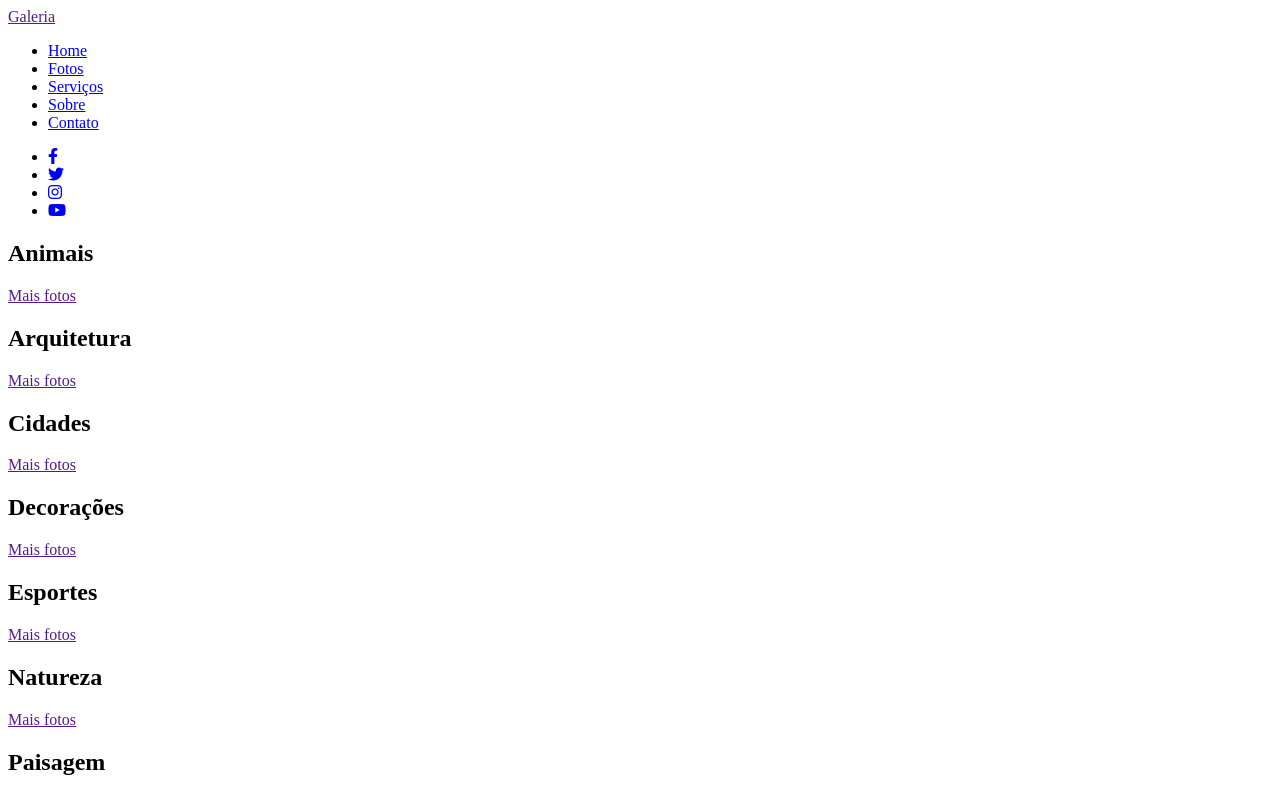
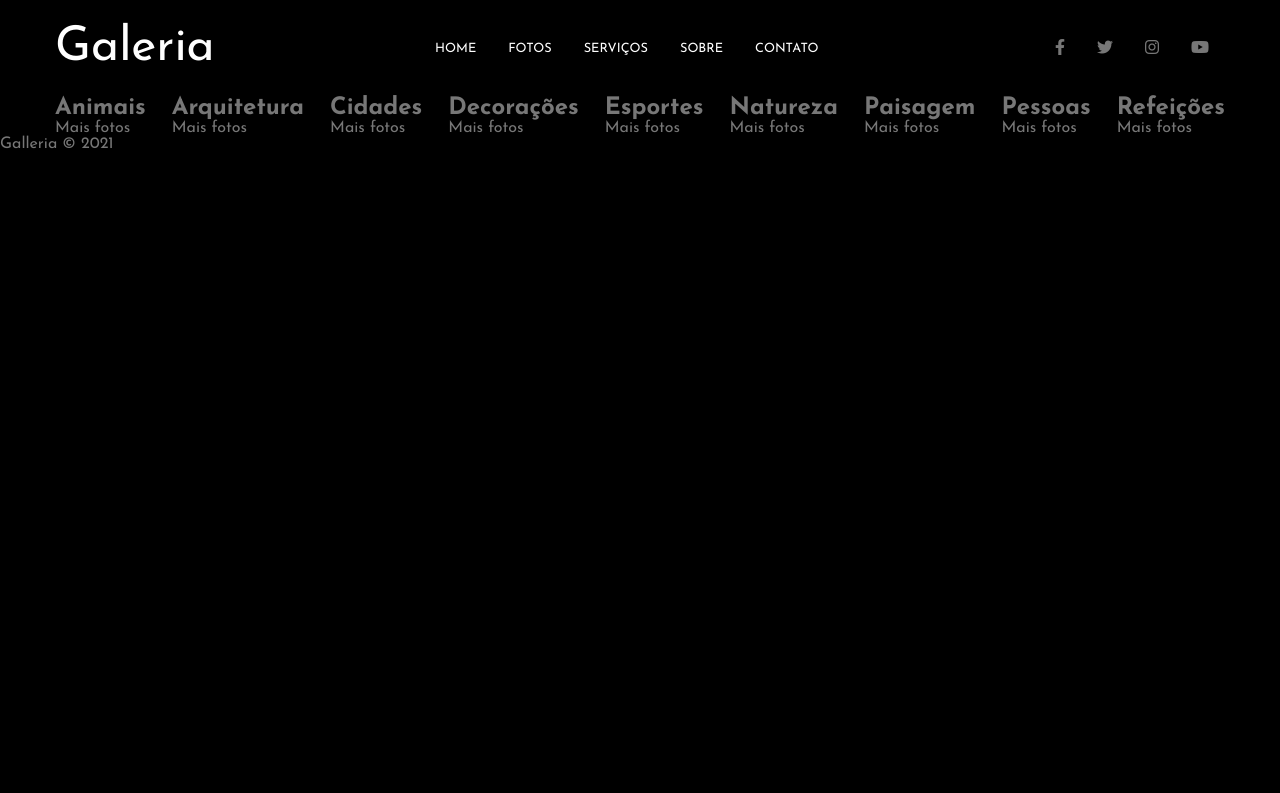
Before and after one commit to JonathanGLopes/Galeria, a plain HTML site: page index.html in a window 1280 px wide. Shown: the top 793 px of the page. Drawn offline with Linux system fonts and the light colour scheme.

Commit message:
Finalizando header

```diff
--- a/index.html
+++ b/index.html
@@ -13,7 +13,7 @@
     <link rel="stylesheet" href="https://cdnjs.cloudflare.com/ajax/libs/font-awesome/6.0.0-beta3/css/all.min.css" integrity="sha512-Fo3rlrZj/k7ujTnHg4CGR2D7kSs0v4LLanw2qksYuRlEzO+tcaEPQogQ0KaoGN26/zrn20ImR1DfuLWnOo7aBA==" crossorigin="anonymous" referrerpolicy="no-referrer" />
 </head>
 <body>
-    <header class="main-header">
+    <header class="header">
         <a href="" class="header-brand">Galeria</a>
         <nav class="header-navbar">
             <ul>
--- /dev/null
+++ b/sass/_mixins.sass
@@ -0,0 +1,13 @@
+@use "variables"
+
+@mixin container
+
+    max-width: variables.$container-width
+    padding: 1.5rem 0
+    margin: 0 auto
+
+@mixin flex-center
+
+    display: flex
+    align-items: center
+    justify-content: center
--- /dev/null
+++ b/sass/_variables.sass
@@ -0,0 +1,5 @@
+$primary-color: #FFF
+$secondary-color: #20C997
+$text-color: #777
+$bg-color: #000
+$container-width: 1170px
--- a/sass/style.sass
+++ b/sass/style.sass
@@ -0,0 +1,70 @@
+@use "variables"
+@use "mixins"
+*
+    font-family: 'Josefin Sans'
+    padding: 0
+    margin: 0
+    box-sizing: border-box
+
+body
+    background-color: variables.$bg-color
+    color: variables.$text-color
+
+    a
+        color: variables.$text-color
+        text-decoration: none
+        transition: .4s
+
+    ul
+        list-style: none
+/*As tags "a" e "ul" identadas dentro do body no sass querem dizer que a alteração será feita apenas na tag "a" presente no body e não afetará as demais, pois se colocar
+    no mesmo nível do body irá alterar todas as tags presentes no arquivo html*/
+
+
+.header
+    display: flex
+    justify-content: space-between
+    @include mixins.container
+
+    &-brand // header-brand
+        color: variables.$primary-color
+        font-size: 3rem
+
+    &-navbar //header-navbar
+
+        ul
+            height: 100%
+            @include mixins.flex-center
+
+            li
+                margin: 0 1rem
+                text-transform: uppercase
+                font-size: .8rem
+
+                .active
+                    color: variables.$primary-color
+
+                a
+                    &:hover
+                        color: variables.$secondary-color
+
+    &-social-media
+
+        ul
+            @include mixins.flex-center
+            height: 100%
+
+            li
+                margin: 0 1rem
+
+                a
+                    &:hover
+                        color: variables.$primary-color
+
+
+.gallery
+    @include mixins.flex-center
+    @include mixins.container
+    flex-wrap: wrap
+    justify-content: space-between
+    padding: 0
```
Also changed, not shown: css/style.css, 1 other file.
